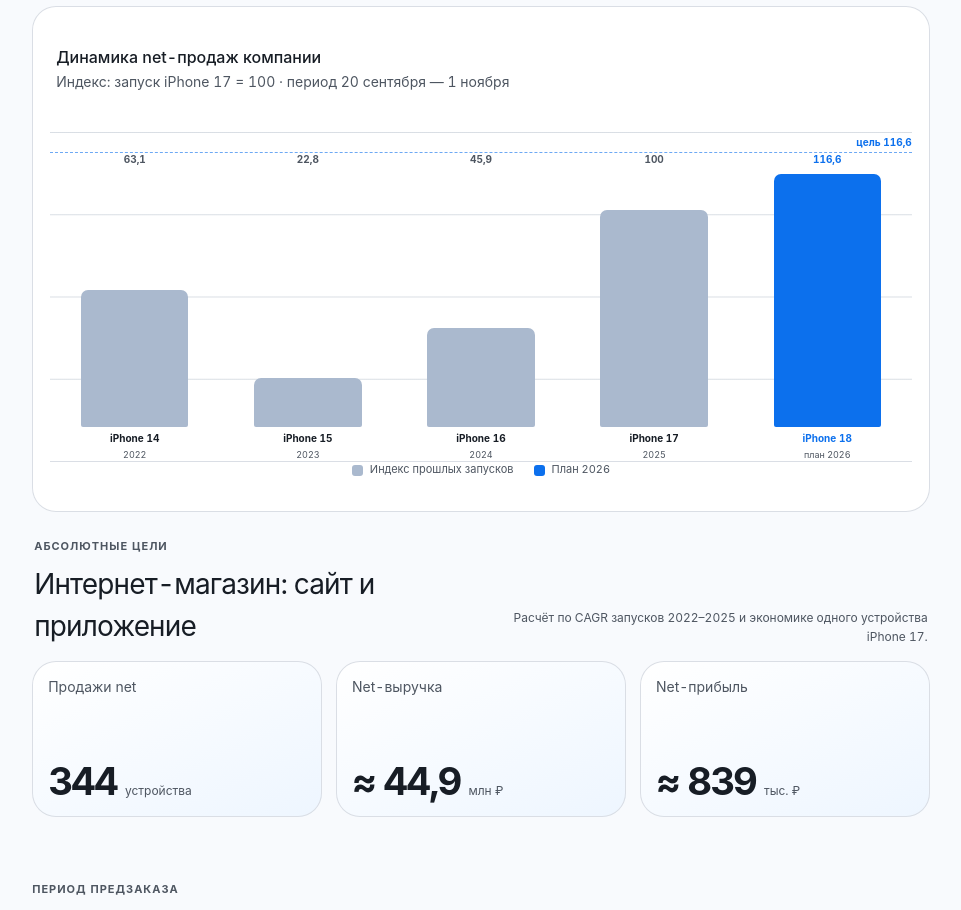
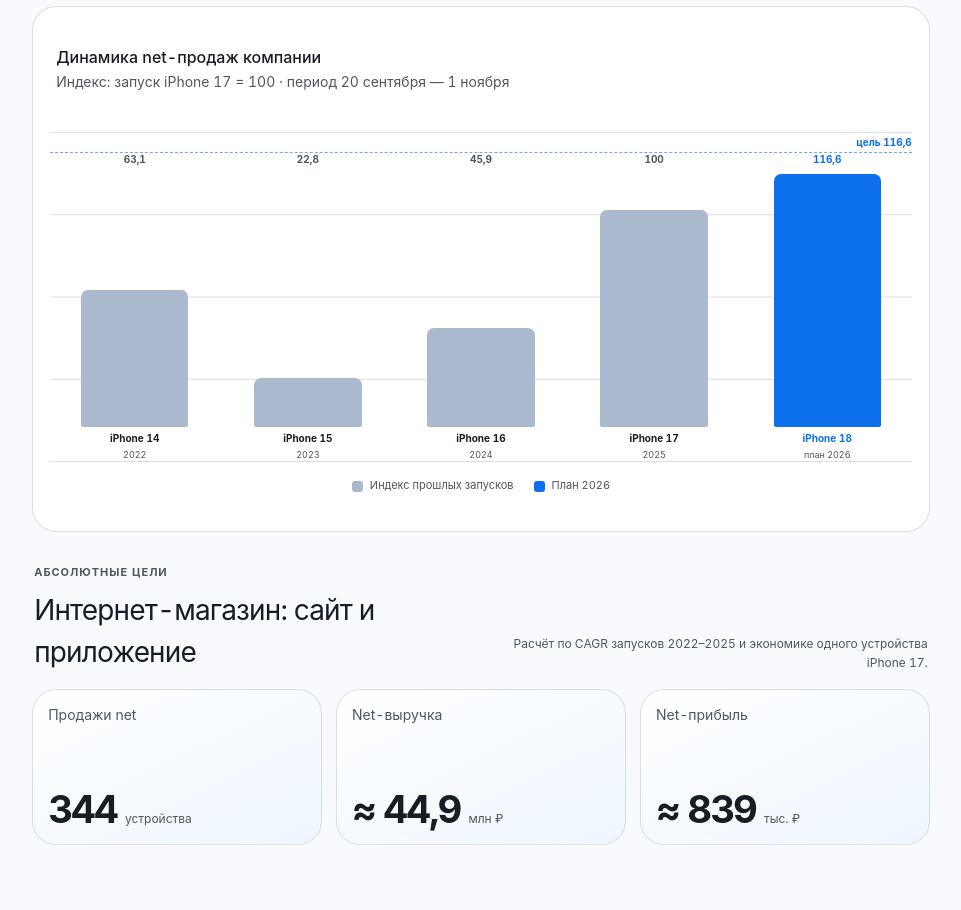
Before and after one commit to Magnum113/kadimagwork, a Next.js app in the folder iphone18-campaign-2026/: page / in a window 1280 px wide. Shown: the part 2240-3150 px from the top of the page, without its empty margins (299-1260 px from the left). Built offline with nearby package versions, Linux system fonts and the light colour scheme.

Commit message:
Refine campaign page spacing

```diff
--- a/iphone18-campaign-2026/app/globals.css
+++ b/iphone18-campaign-2026/app/globals.css
@@ -259,7 +259,7 @@
 
 .chart-card, .segment-card, .table-card, .budget-card { border: 0; box-shadow: inset 0 0 0 1px var(--border); }
 .chart-card [data-slot='card-header'], .segment-card [data-slot='card-header'], .budget-card [data-slot='card-header'] { padding: 24px; }
-.chart-card [data-slot='card-content'] { padding: 0 18px 18px; }
+.chart-card [data-slot='card-content'] { padding: 0 18px 22px; }
 .history-chart { position: relative; min-height: 330px; width: 100%; padding: 20px 10px 0; border-bottom: 1px solid var(--border); background-image: linear-gradient(to bottom, var(--border) 1px, transparent 1px); background-size: 100% 25%; }
 .target-line { position: absolute; z-index: 2; top: 20px; left: 0; right: 0; border-top: 1px dashed color-mix(in oklch, var(--primary), transparent 40%); }
 .target-line span { position: absolute; top: -18px; right: 0; color: var(--primary); font-size: 10px; font-weight: 650; }
@@ -272,13 +272,13 @@
 .history-bar > b { color: var(--foreground); font-size: 10px; font-weight: 650; }
 .history-bar.target > b, .history-bar.target > strong { color: var(--primary); }
 .history-bar > small { color: var(--muted-foreground); font-size: 9px; }
-.chart-legend { display: flex; justify-content: center; gap: 20px; color: var(--muted-foreground); font-size: 11px; }
+.chart-legend { display: flex; flex-wrap: wrap; justify-content: center; gap: 8px 20px; margin-block-start: 16px; padding-inline: 8px; color: var(--muted-foreground); font-size: 11px; }
 .chart-legend span { display: inline-flex; align-items: center; gap: 7px; }
 .chart-legend i { width: 11px; height: 11px; border-radius: 3px; }
 .legend-history { background: oklch(0.78 0.035 258); }
 .legend-target { background: var(--primary); }
 
-.online-metrics-heading { display: flex; align-items: end; justify-content: space-between; gap: 24px; margin: 26px 2px 14px; }
+.online-metrics-heading { display: flex; align-items: end; justify-content: space-between; gap: 24px; margin: 32px 2px 16px; }
 .online-metrics-heading h3 { margin: 0; font-size: clamp(21px, 2.2vw, 28px); letter-spacing: -0.03em; }
 .online-metrics-heading > p { max-width: 460px; margin: 0; color: var(--muted-foreground); font-size: 12px; line-height: 1.55; text-align: right; }
 .online-metrics-grid { display: grid; grid-template-columns: repeat(3, minmax(0, 1fr)); gap: 14px; }
```
Also changed, not shown: 1 other file (tests, documents, lock files or other folders).
